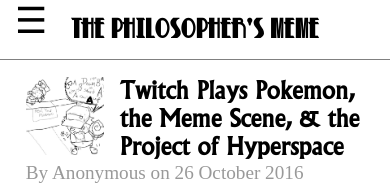
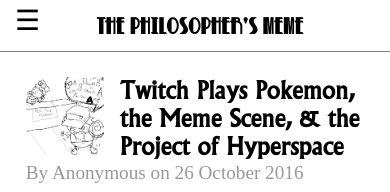
Before and after one commit to FraserThompson/PhilosophersMeme, a Jekyll site: the page built from index.html, in a window 390 px wide. Shown: the top 192 px of the page. Built offline with Jekyll 4.4.1, drawn with Linux system fonts in a browser that asks for light colours; nearby versions of some CDN libraries; some web fonts are replaced; library files that are not in the unit come from our copies; the list of posts is cut into pages by our own code.

Commit message:
Changed mobile header sizes so they don't overlap

```diff
--- a/assets/css/style.scss
+++ b/assets/css/style.scss
@@ -110,7 +110,7 @@
 }
 #toggleNav {
 	display: none;
-	font-size: 36px;
+	font-size: 28px;
 	float: left;
 	z-index: 1005;
 	text-decoration: none;
@@ -430,7 +430,7 @@
 /*----------------------    About styles ----------------------*/
 
 .about-list{
-	paddint-top: .25em;
+	padding-top: .25em;
 	padding-bottom: .5em;
 	li{
 	font-family: 'Baramond';
@@ -565,7 +565,7 @@
 	#toggleNav {
 		display: inline-block;
 		position: fixed;
-		top: 0px;
+		top: 5px;
 		left: 15px;
 	}
 
@@ -640,7 +640,10 @@
 /*---------------------- On small screens do this ----------------------*/
 @media screen and (max-width: 480px) {
 
-
+	#masthead h1 {
+		font-size: 20px;
+		padding-left: 10px;
+	}
 	.resp-sharing-button {
 		font-size: 12px !important;
 	}
```
